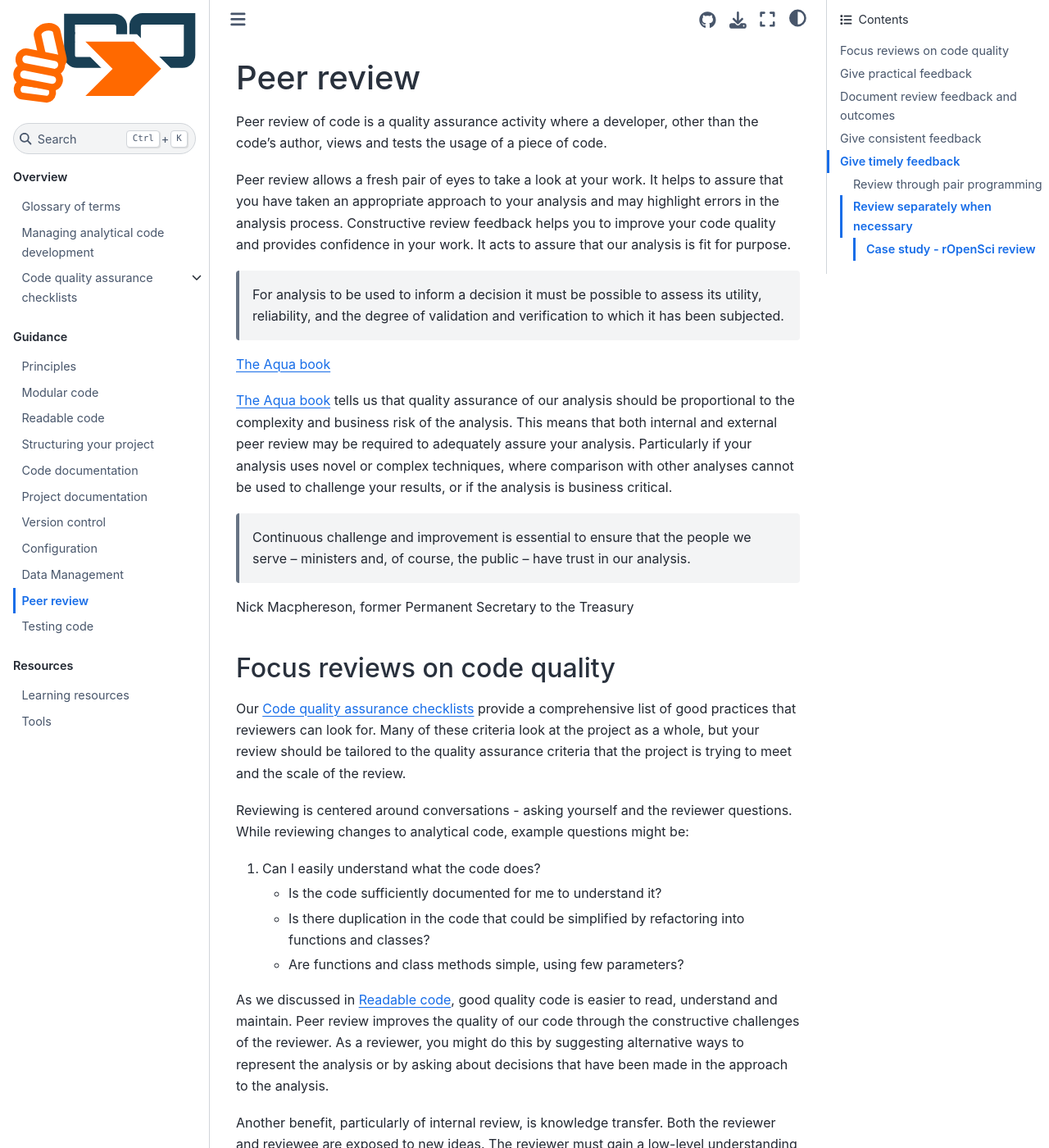
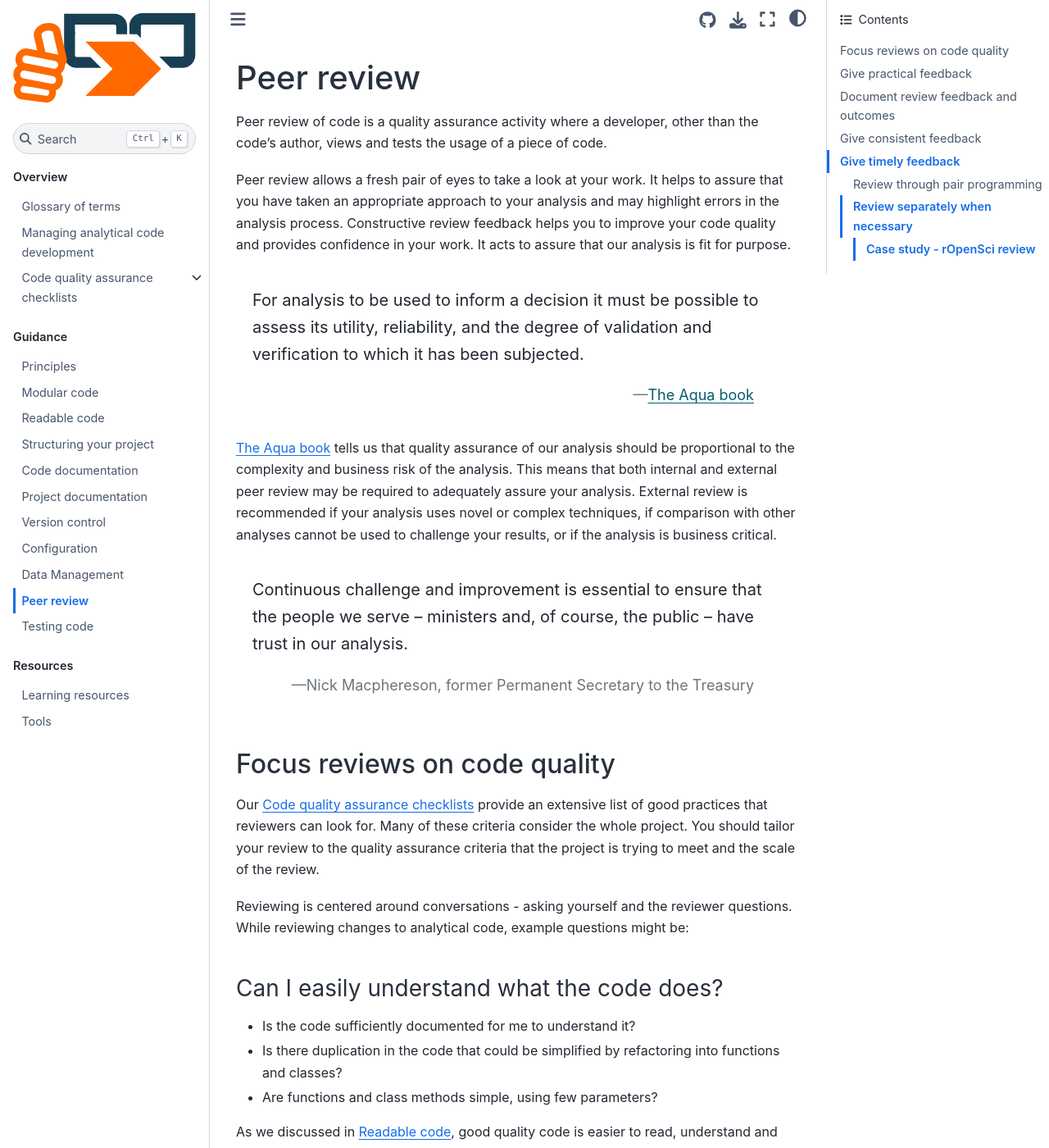
Before and after one commit to best-practice-and-impact/qa-of-code-guidance, a Jupyter Book: the page built from book/peer_review.md, in a window 1280 px wide and 1400 px high. Shown: the whole window at 82% size. Built offline with Jupyter Book 1.0.4 settings and Sphinx 7.4.7 and the Sphinx Book theme 1.1.4, drawn with Linux system fonts in a browser that asks for light colours; some of the changed text lies outside the part shown.

Commit message:
Address reviewer feedback on clarity

````diff
--- a/book/peer_review.md
+++ b/book/peer_review.md
@@ -4,44 +4,51 @@ Peer review of code is a quality assurance activity where a developer, other tha
 
 Peer review allows a fresh pair of eyes to take a look at your work. It helps to assure that you have taken an appropriate approach to your analysis and may highlight errors in the analysis process. Constructive review feedback helps you to improve your code quality and provides confidence in your work. It acts to assure that our analysis is fit for purpose.
 
->For analysis to be used to inform a decision it must be possible to assess its utility, reliability, and the degree of validation and verification to which it has been subjected.
+```{epigraph}
+For analysis to be used to inform a decision it must be possible to assess its utility, reliability, and the degree of validation and verification to which it has been subjected.
 
-[The Aqua book](https://www.gov.uk/government/publications/the-aqua-book-guidance-on-producing-quality-analysis-for-government)
+-- [The Aqua book](https://www.gov.uk/government/publications/the-aqua-book-guidance-on-producing-quality-analysis-for-government)
+```
 
-[The Aqua book](https://www.gov.uk/government/publications/the-aqua-book-guidance-on-producing-quality-analysis-for-government) tells us that quality assurance of our analysis should be proportional to the complexity and business risk of the analysis. This means that both internal and external peer review may be required to adequately assure your analysis. Particularly if your analysis uses novel or complex techniques, where comparison with other analyses cannot be used to challenge your results, or if the analysis is business critical.
+[The Aqua book](https://www.gov.uk/government/publications/the-aqua-book-guidance-on-producing-quality-analysis-for-government) tells us that quality assurance of our analysis should be proportional to the complexity and business risk of the analysis. This means that both internal and external peer review may be required to adequately assure your analysis. External review is recommended if your analysis uses novel or complex techniques, if comparison with other analyses cannot be used to challenge your results, or if the analysis is business critical.
 
->Continuous challenge and improvement is essential to ensure that the people we serve – ministers and, of course, the public – have trust in our analysis.
+```{epigraph}
+Continuous challenge and improvement is essential to ensure that the people we serve – ministers and, of course, the public – have trust in our analysis.
 
-Nick Macphereson, former Permanent Secretary to the Treasury
+-- Nick Macphereson, former Permanent Secretary to the Treasury
+```
 
 ## Focus reviews on code quality
 
-Our [](checklists.md) provide a comprehensive list of good practices that reviewers can look for. Many of these criteria look at the project as a whole, but your review should be tailored to the quality assurance criteria that the project is trying to meet and the scale of the review.
+Our [](checklists.md) provide an extensive list of good practices that reviewers can look for. Many of these criteria consider the whole project. You should tailor your review to the quality assurance criteria that the project is trying to meet and the scale of the review.
 
 Reviewing is centered around conversations - asking yourself and the reviewer questions. While reviewing changes to analytical code, example questions might be:
 
-1. Can I easily understand what the code does?
-    * Is the code sufficiently documented for me to understand it?
-    * Is there duplication in the code that could be simplified by refactoring into functions and classes?
-    * Are functions and class methods simple, using few parameters?
+### Can I easily understand what the code does?
+
+  * Is the code sufficiently documented for me to understand it?
+  * Is there duplication in the code that could be simplified by refactoring into functions and classes?
+  * Are functions and class methods simple, using few parameters?
 
 As we discussed in [](readable_code.md), good quality code is easier to read, understand and maintain. Peer review improves the quality of our code through the constructive challenges of the reviewer. As a reviewer, you might do this by suggesting alternative ways to represent the analysis or by asking about decisions that have been made in the approach to the analysis.
 
 Another benefit, particularly of internal review, is knowledge transfer. Both the reviewer and reviewee are exposed to new ideas. The reviewer must gain a low-level understanding of what the code is doing, in order to validate that it works as expected. This may provide your team members with the understanding required to use and maintain your code in the future.
 
-2. Is the required functionality tested sufficiently?
+### Is the required functionality tested sufficiently?
 
 If there are not tests for each part of the code, then we can't be sure that it works as expected. As a reviewer, you should ask whether the amount of testing is proportionate given the risk to the analysis if the code does not work.
 
-3. How easy will it be to alter this code when requirements change?
-    * Are high level parameters kept in dedicated configuration files?
-    * Or would somebody need to work their way through the code with lots of manual edits to reconfigure for a new run?
+### How easy will it be to alter this code when requirements change?
+
+  * Are high level parameters kept in dedicated configuration files?
+  * Or would somebody need to work their way through the code with lots of manual edits to reconfigure for a new run?
 
 Most analysis stems from some form of customer engagement. Throughout design, implementation and review of analysis we must continue to assess whether our analysis is fit for purpose: Does it meet the needs of the customer? A project should document the scope of your analysis and any requirements, to make this assessment as easy as possible. Additional documentation that supports the auditability of your analysis includes assumption logs, technical reports describing the analysis and documentation on any verification or validation that has already been carried out.
 
-4. Can I generate the same outputs that the analysis claims to produce?
-    * Have dependencies been sufficiently documented?
-    * Is the code version, input data version and configuration recorded?
+### Can I generate the same outputs that the analysis claims to produce?
+
+  * Have dependencies been sufficiently documented?
+  * Is the code version, input data version and configuration recorded?
 
 A key aspect of review is checking that the same results are acquired when running your code with the same input data. Assurance that  analysis can be reproduced increases the trust in the results.
 
@@ -159,7 +166,7 @@ Separate review is aided by features of most version control platforms. See [](v
 
 #### Case study - rOpenSci review
 
-Here we discuss an example from [rOpenSci](https://ropensci.org/); a community led initiative that curates open source, statistical R packages. rOpenSci apply a rigorous peer review process to assure the quality of packages before including them in their collection. This peer review process is separate and is performed in the open, via GitHub pull requests.
+Here we discuss a [review example from rOpenSci](https://ropensci.org/); a community led initiative that curates open source, statistical R packages. rOpenSci apply a rigorous peer review process to assure the quality of packages before including them in their collection. This peer review process is entirely remote and is performed in the open, via GitHub pull requests.
 
 In this example, from colleagues at Public Health England, [the `fingertipsR` package is reviewed](https://github.com/ropensci/software-review/issues/168). The initial comment describes the package that is being submitted and includes a check against a list of minimum requirements. The [`goodpractice` R package](http://mangothecat.github.io/goodpractice/) is used to check that good R packaging practices have been followed. [Continuous integration](https://www.atlassian.com/continuous-delivery/continuous-integration#:~:text=Continuous%20integration%20(CI)%20is%20the,builds%20and%20tests%20then%20run.) is commonly used to carry out automated checks on code repositories. The reports from these checks can save reviewers time, by providing indicators of things like code complexity and test coverage.
 
````
